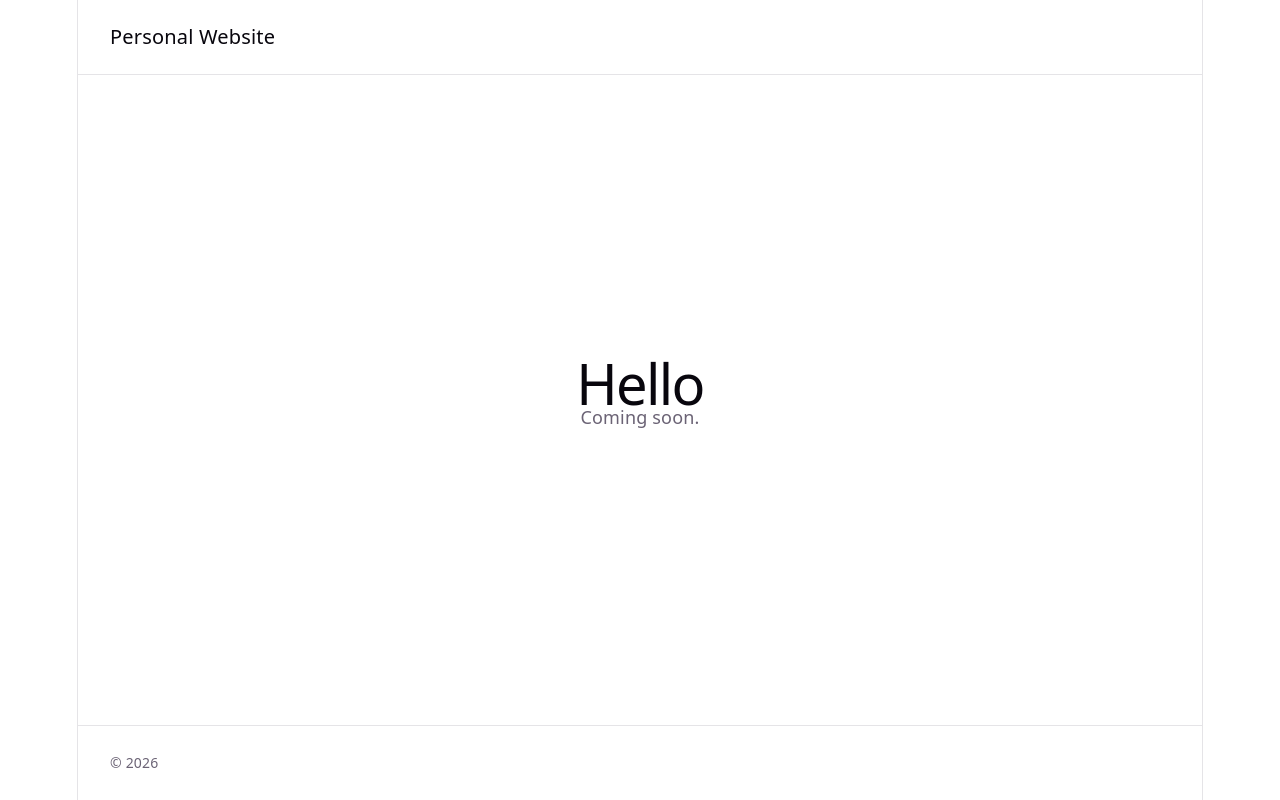
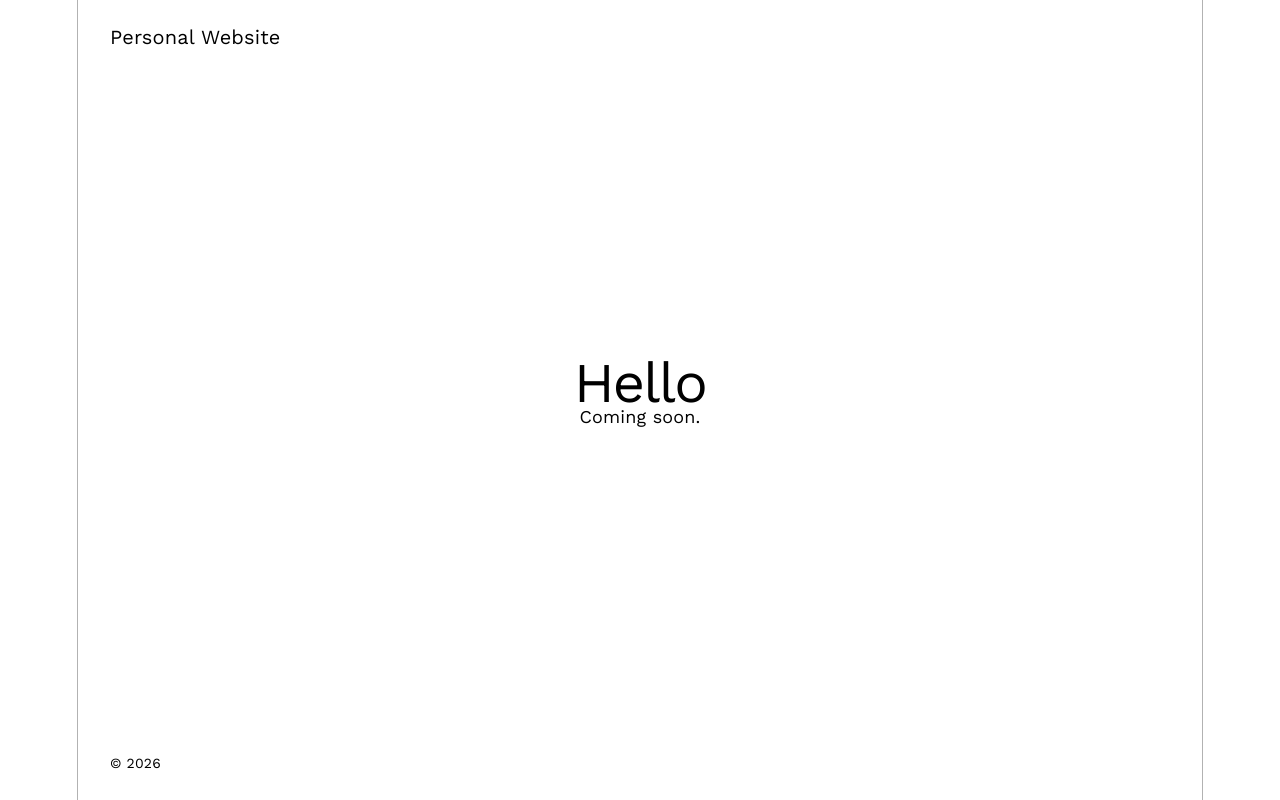
Before and after one commit to bioflower/personal-website, a React (Vite) app: page / in a window 1280 px wide. Built offline with nearby package versions, Linux system fonts and the light colour scheme.

Commit message:
feat: add foundation for home page — Work Sans, design tokens, skills data

```diff
--- a/index.html
+++ b/index.html
@@ -5,6 +5,9 @@
     <link rel="icon" type="image/svg+xml" href="/favicon.svg" />
     <meta name="viewport" content="width=device-width, initial-scale=1.0" />
     <title>Personal Website</title>
+    <link rel="preconnect" href="https://fonts.googleapis.com">
+    <link rel="preconnect" href="https://fonts.gstatic.com" crossorigin>
+    <link href="https://fonts.googleapis.com/css2?family=Work+Sans:wght@400&display=swap" rel="stylesheet">
   </head>
   <body>
     <div id="root"></div>
--- a/src/index.css
+++ b/src/index.css
@@ -1,17 +1,21 @@
 :root {
-  --text: #6b6375;
-  --text-h: #08060d;
-  --bg: #fff;
-  --border: #e5e4e7;
+  --color-text: #000000;
+  --color-bg: #FFFFFF;
+  --color-btn-primary-bg: #FFFFFF;
+  --color-btn-primary-border: #000000;
+  --color-btn-secondary-bg: #000000;
+  --color-btn-secondary-text: #FFFFFF;
+  --color-skill-bg: rgba(177, 178, 181, 0.3);
+  --color-skill-border: rgba(0, 0, 0, 0.3);
+  --radius-btn: 10px;
 
-  --sans: system-ui, 'Segoe UI', Roboto, sans-serif;
-  --heading: system-ui, 'Segoe UI', Roboto, sans-serif;
+  --sans: 'Work Sans', system-ui, 'Segoe UI', Roboto, sans-serif;
 
   font: 18px/145% var(--sans);
   letter-spacing: 0.18px;
   color-scheme: light dark;
-  color: var(--text);
-  background: var(--bg);
+  color: var(--color-text);
+  background: var(--color-bg);
   font-synthesis: none;
   text-rendering: optimizeLegibility;
   -webkit-font-smoothing: antialiased;
@@ -24,10 +28,10 @@
 
 @media (prefers-color-scheme: dark) {
   :root {
-    --text: #9ca3af;
-    --text-h: #f3f4f6;
-    --bg: #16171d;
-    --border: #2e303a;
+    --color-text: #FFFFFF;
+    --color-bg: #16171d;
+    --color-skill-bg: rgba(255, 255, 255, 0.1);
+    --color-skill-border: rgba(255, 255, 255, 0.3);
   }
 }
 
@@ -39,7 +43,7 @@ body {
   width: 1126px;
   max-width: 100%;
   margin: 0 auto;
-  border-inline: 1px solid var(--border);
+  border-inline: 1px solid var(--color-skill-border);
   min-height: 100svh;
   display: flex;
   flex-direction: column;
```
Also changed, not shown: src/data/skills.js (added, +26 -0 lines), src/pages/Home.jsx (added, +11 -0 lines), src/pages/Home.css (added).
